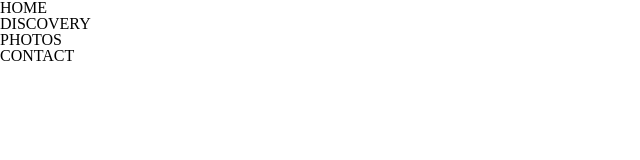
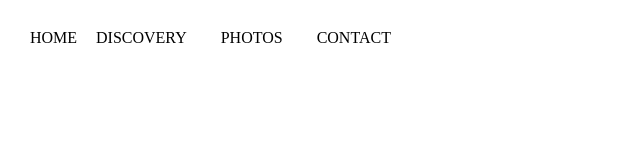
Before and after one commit to Khurtsoo/davaleba-6, a plain HTML site: page index.html in a window 1280 px wide. Shown: the whole page, without its empty margins (0-640 px from the left). Drawn offline with Linux system fonts and the light colour scheme.

```diff
--- a/css/style.css
+++ b/css/style.css
@@ -1,3 +1,10 @@
 li {
-	color: background: #000000;
+	color: #000000;
+	display: inline-block;
+	margin-left: 30px;
+	margin-top: 30px;
 }
+.code {
+	width: 32px;
+	height: 13px;
+}
--- a/index.html
+++ b/index.html
@@ -8,7 +8,7 @@
 <body>
 	<nav>
 		<ul>
-			<li>HOME</li>
+			<li class="code">HOME</li>
 			<li>DISCOVERY</li>
 			<li>PHOTOS</li>
 			<li>CONTACT</li>
```
Also changed, not shown: photo/Ellipse.svg (added).
